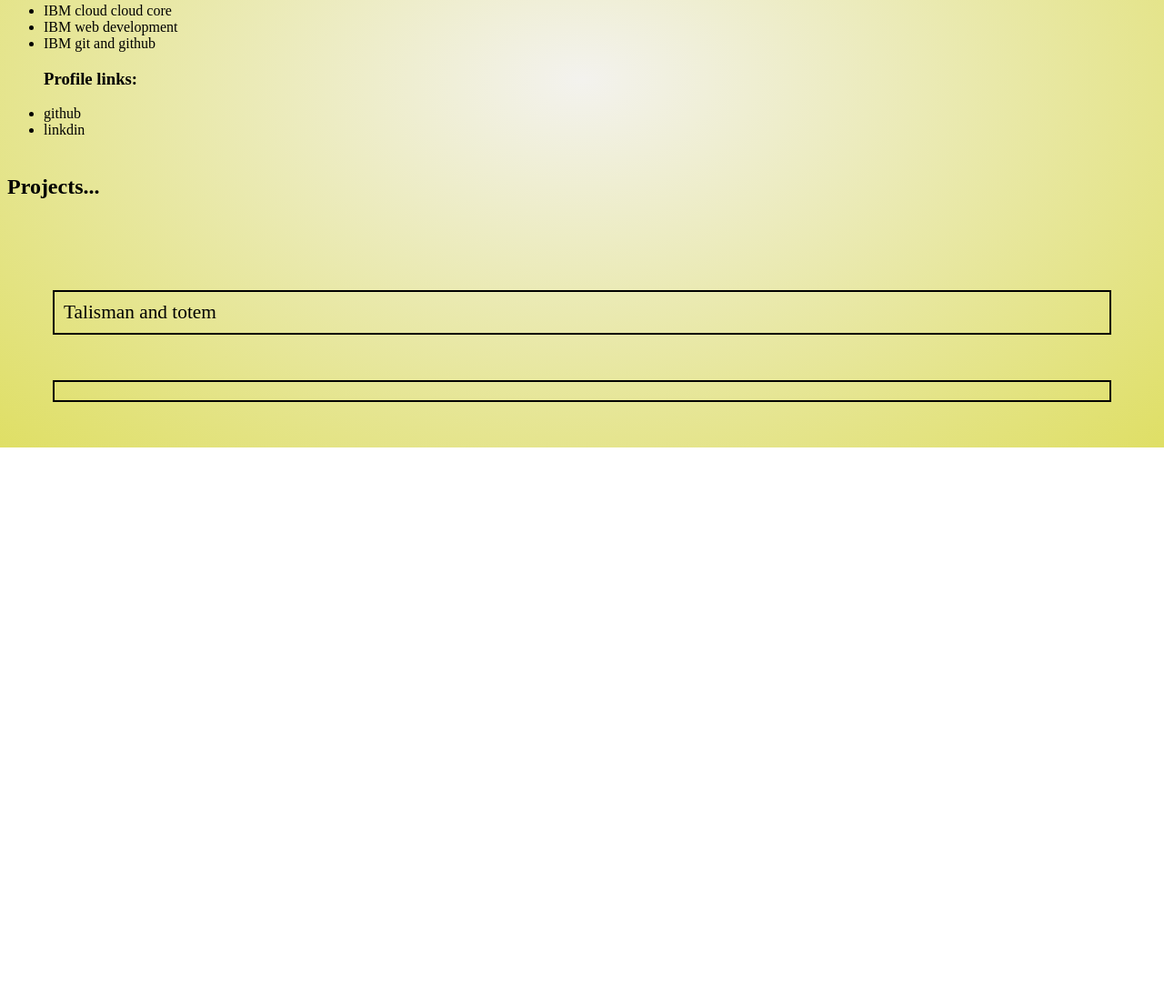
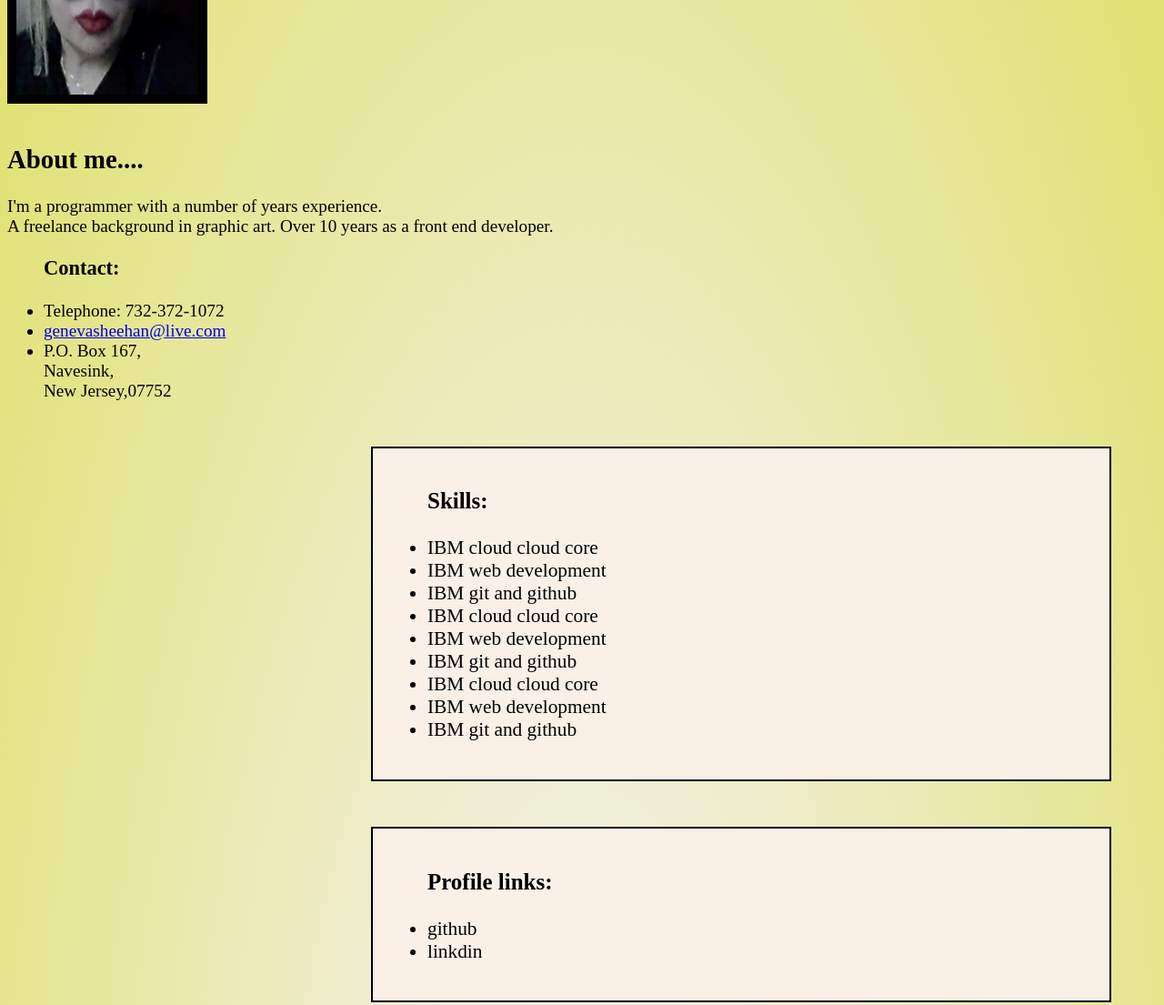
Before and after one commit to gen732/gen732.github.io, a plain HTML site: page index.html in a window 1280 px wide. Shown: the part 316-1421 px from the top of the page at 91% size. Before the commit the page ends 808 px from the top, so only its background shows below. Drawn offline with Linux system fonts and the light colour scheme.

Commit message:
add photos rearrange flex and grid

```diff
--- a/index.html
+++ b/index.html
@@ -5,36 +5,65 @@
     <meta http-equiv="X-UA-Compatible" content="IE=edge" />
     <meta name="viewport" content="width=device-width, initial-scale=1.0" />
 
-    <title>Developer Portfolio: gen sheehan</title>
+    <title><center>Developer Portfolio:<br> gen sheehan</center></title>
     <link rel="stylesheet" href="style.css" />
   </head>
   <body>
-    <header> </header>
+    <header></header>
     <h1>Developer Portfolio: Gen Sheehan</h1>
+    <img style="border: 10px solid black" src="img\picture4.jpg" width="200" height="300" />
+    <section>
 
-    <section>
-    <h2>About me....</h2><br>
-
+      <h2>About me....</h2>
+      I'm a programmer with a number of years experience.<br />A freelance
+      background in graphic art. Over 10 years as a front end developer.
       <ul>
-        <H3>Contact:</H3>
-        <li><a href = "mailto: genevasheehan@live.com" >genevasheehan@live.com</a></li></ul>
-      <ul><h3>Skills:</h3>
-        <li>IBM cloud cloud core  </li>
-        <li>IBM web development  </li>
-        <li>IBM git and github </li>
+        <h3>Contact:</h3>
+        <li>Telephone: 732-372-1072</li>
+        <li>
+          <a href="mailto: genevasheehan@live.com">genevasheehan@live.com</a>
+        </li>
+        <li> P.O. Box 167,<br>Navesink,<br>New Jersey,07752</li>
       </ul>
-      <ul><H3>Profile links:</H3>
+      <div class="class flex-container">
+        <div class="flex-items">
+          <ul>
+            <h3>Skills:</h3>
+            <li>IBM cloud cloud core</li>
+            <li>IBM web development</li>
+            <li>IBM git and github</li><li>IBM cloud cloud core</li>
+            <li>IBM web development</li>
+            <li>IBM git and github</li><li>IBM cloud cloud core</li>
+            <li>IBM web development</li>
+            <li>IBM git and github</li>
+          </ul>
+        </div>
+        <div class="flex-items">
+          <ul>
+            <h3>Profile links:</h3>
             <li>github</li>
             <li>linkdin</li>
           </ul>
+        </div>
+      </div>
+    </section>
+
+    <section>
       <h2>Projects...</h2>
-    <div class="flex-container">
-      <div class=flex-items img src="https://github.com/gen732/gen732.github.io/blob/2cb421ef87371368db7eb245d50bde7216b8cdea/talisman%20and%20totem%20screenshot%202-23.png">Talisman and totem</div>
-      <div class="flex-items"></div>
+      <div class="grid-container">
+        <div class="grid-items">
+          <figcaption><center>Talisman and Totem on Etsy</center></figcaption>
+          <center>
+            <img src="img\picture1.png" width="400" height="300" />
+            <img src="img\picture2.png" width="400" height="300" />
+          </center>
+        </div>
+        <div class="grid-items"></div>
+        <div class="grid-items">
 
         </div>
-
-    <section></section>
+      </div>
+    </section>
     <footer></footer>
   </body>
 </html>
--- a/style.css
+++ b/style.css
@@ -1,6 +1,7 @@
 body {
+  font-size: larger;
   background-color: linen;
-  background: radial-gradient(rgb(243, 242, 238) 0%, rgb(223, 223, 101) 100%);
+  background: radial-gradient(rgb(243, 242, 238) 10%, rgb(223, 223, 101) 100%);
 }
 h1 {
   margin-top: 40px;
@@ -15,16 +16,43 @@ h2 {
 h3 {
   font-family: pirata one;
 }
+.grid-container {
+  background-color: rgb(109, 85, 85);
+  display: grid;
+  grid-template-columns: 1fr;
+  border: 3px solid black;
+  grid: row;
+  padding: 5px;
+
+  margin-right: 350;
+
+  background-color: linen;
+}
+.grid-items {
+  align-items: center;
+  border: 3px solid black;
+  width: 500px;
+  height: 700px;
+
+  padding: 5px;
+}
 .flex-container {
+
+
+  flex-wrap: wrap;
   -ms-flex-align: center;
   font-family: pirata one;
   font-size: 16pt;
   outline: black;
-  margin-top: 100px;
+  margin-top: 50px;
+  margin-left: 350px;
+
 }
 .flex-items {
-  border: 1px solid;
-  padding: 10px;
+
+  align-items: center;
+  background-color: linen;
+  padding: 20px;
   border: 2px solid black;
   margin: 50px 50px 50px 50px;
 }
```
Also changed, not shown: img/picture1.png (added), img/picture2.png (added), img/picture3.jpg (added), img/picture4.jpg (added), img/picture5.jpg (added). Lines whose indentation alone changed are shown as unchanged.
